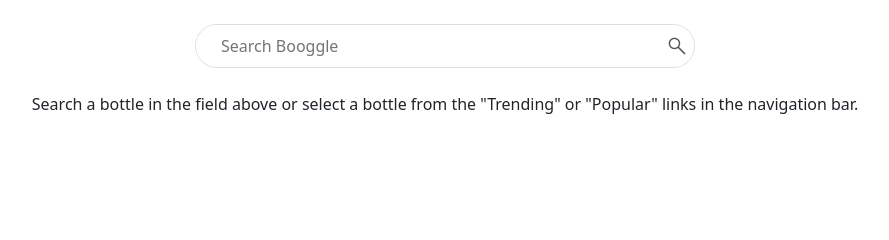
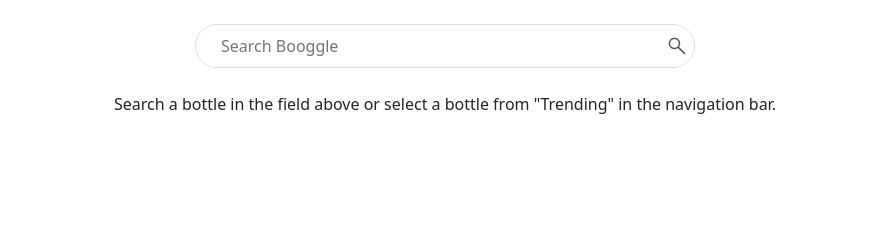
Before and after one commit to andythomasdotpy/booggle_deploy, a Django app: template valuator/templates/valuator/search.html in a window 1280 px wide. Shown: the part 427-667 px from the top of the page, without its empty margins (195-1084 px from the left). Run offline with Django 4.2, Linux system fonts and the light colour scheme; the template is opened without the code that fills it, so the values that code supplies are empty; some libraries are stand-ins or nearby versions.

Commit message:
Updated search instructions text - removed popular

```diff
--- a/valuator/templates/valuator/search.html
+++ b/valuator/templates/valuator/search.html
@@ -20,12 +20,11 @@
                 <input type="text" name="search_box" placeholder="Search Booggle" class="search-field" />
                 <button type="submit" class="search-button">
                     <img class="img-spacing" src="{% static "images/new-lens2.webp" %}">
-                    {% comment %} <p class="img-spacing">🔍</p> {% endcomment %}
                 </button>
             </form>
         </div>
         <p class="mt-4">
-            Search a bottle in the field above or select a bottle from the "Trending" or "Popular" links in the navigation bar.
+            Search a bottle in the field above or select a bottle from "Trending" in the navigation bar.
         </p>
     </div>
 {% endblock %}
```
